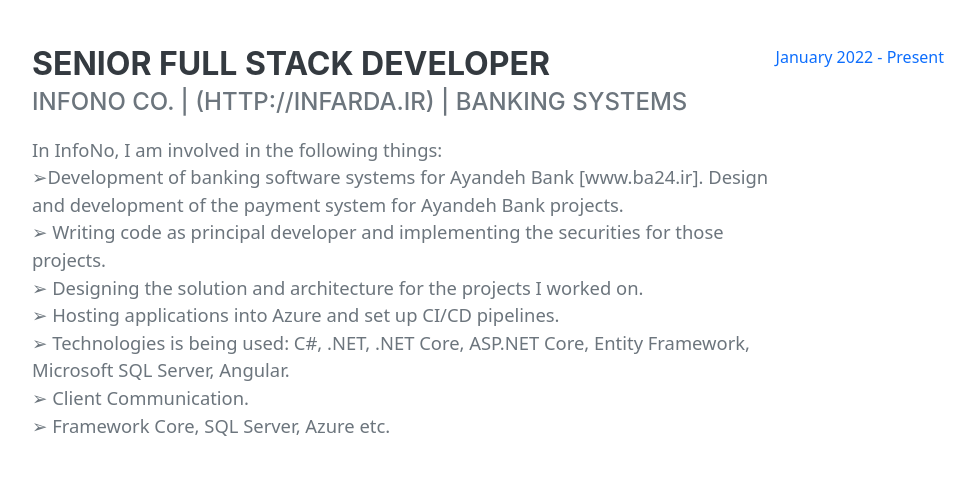
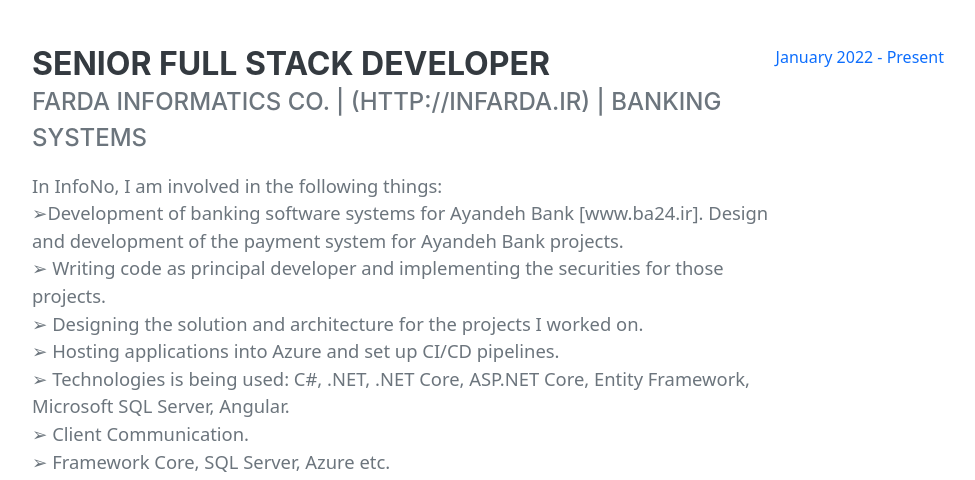
Before and after one commit to MehdiNikbakhtDev/MehdiNikbakhtDev.github.io, a plain HTML site: page index.html in a window 1280 px wide. Shown: the part 951-1431 px from the top of the page, without its empty margins (288-1263 px from the left). Drawn offline with nearby package versions, Linux system fonts and the light colour scheme; a web font is replaced by a local one.

Commit message:
modified:   index.html

```diff
--- a/index.html
+++ b/index.html
@@ -125,7 +125,7 @@
                 <div class="d-flex flex-column flex-md-row justify-content-between mb-5">
                     <div class="flex-grow-1">
                         <h3 class="mb-0">Senior Full Stack Developer</h3>
-                        <div class="subheading mb-3">InfoNo CO. | (http://infarda.ir) | Banking Systems </div>
+                        <div class="subheading mb-3">Farda Informatics CO. | (http://infarda.ir) | Banking Systems </div>
                         <p class="lead">In InfoNo, I am involved in the following things:<br>
 
                             ➢Development of banking software systems for Ayandeh Bank [www.ba24.ir].
```
